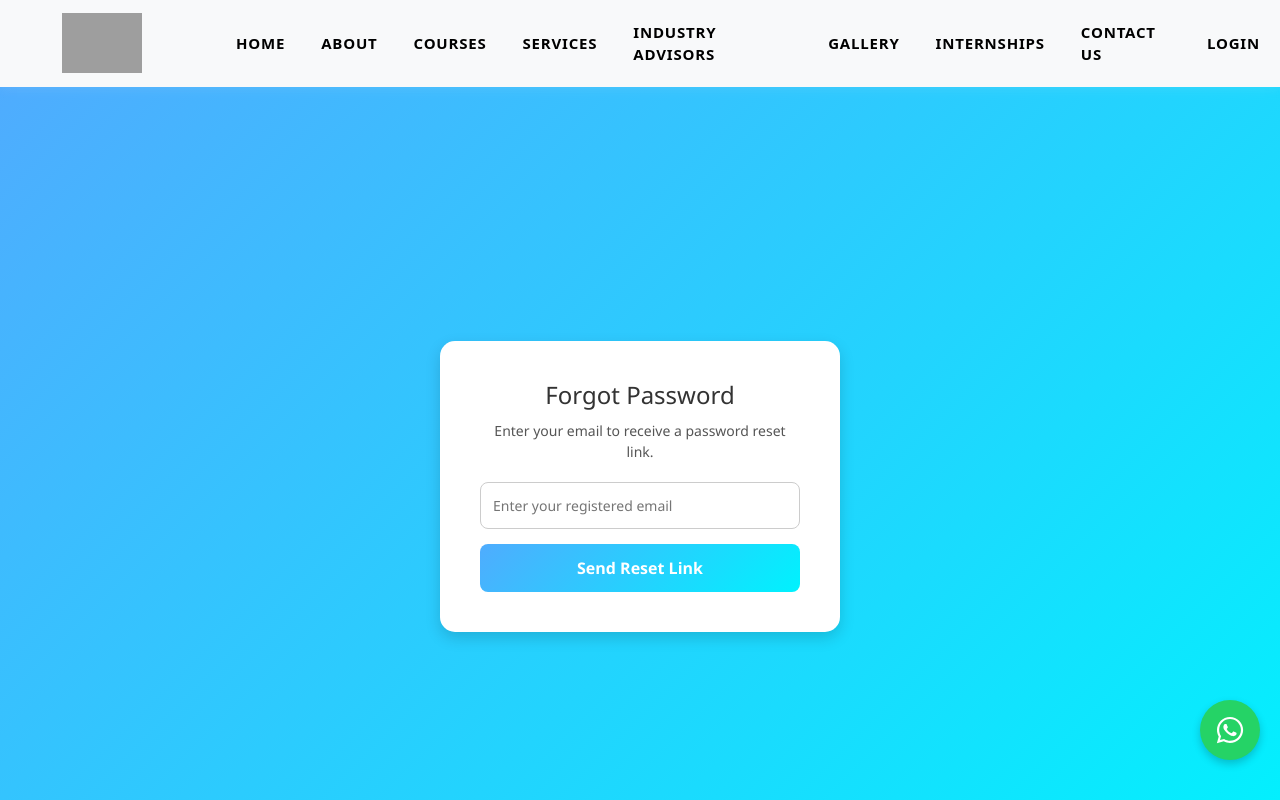
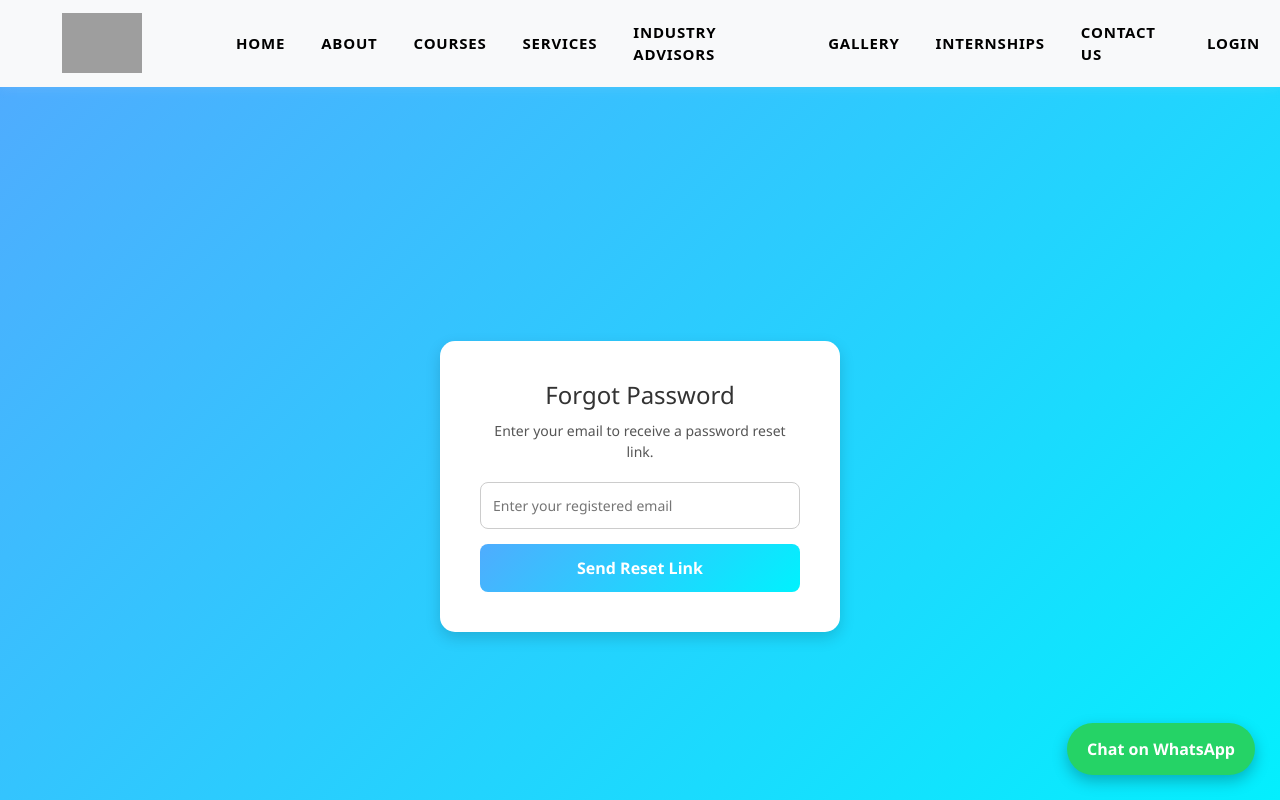
Before and after one commit to ShaikSandeep99/TechoHun-Website, a React (Create React App) app: page /forgot in a window 1280 px wide. Shown: the top 800 px of the page. Built offline with nearby package versions, Linux system fonts and the light colour scheme; grey boxes are pictures that could not be loaded.

Commit message:
add whatsapp chat bot

```diff
--- a/src/App.js
+++ b/src/App.js
@@ -1,6 +1,5 @@
 import React from 'react';
 import { BrowserRouter, Routes, Route } from 'react-router-dom';
-import { FaWhatsapp } from "react-icons/fa"; // ✅ WhatsApp icon
 
 import Navbar from './commponets/navbar';
 import Footer from './commponets/footer';
@@ -15,7 +14,9 @@ import Register from './pages/register';
 import Internship from "./pages/internships";
 import Courses from './pages/courses';
 import Login from './pages/login';
-import Forgot from'./pages/forgot';
+import Forgot from './pages/forgot';
+
+import WhatsAppChatbot from './pages/whatsapp-chat'; // <-- Import your chatbot
 
 const App = () => {
   return (
@@ -33,36 +34,13 @@ const App = () => {
         <Route path="/register" element={<Register />} />
         <Route path="/auth" element={<Login />} />
         <Route path="/Internships" element={<Internship />} />
-        <Route path="/forgot" element={<Forgot/>} />
+        <Route path="/forgot" element={<Forgot />} />
       </Routes>
 
-      {/* ✅ WhatsApp Floating Button */}
-      <a
-        href="https://wa.me/919876543210" // <-- replace with your WhatsApp number
-        target="_blank"
-        rel="noopener noreferrer"
-        style={{
-          position: "fixed",
-          bottom: "40px",
-          right: "20px",
-          backgroundColor: "#25D366",
-          color: "#fff",
-          borderRadius: "50%",
-          width: "60px",
-          height: "60px",
-          display: "flex",
-          justifyContent: "center",
-          alignItems: "center",
-          fontSize: "30px",
-          boxShadow: "0 4px 8px rgba(0,0,0,0.2)",
-          zIndex: 1000,
-          textDecoration: "none",
-        }}
-      >
-        <FaWhatsapp />
-      </a>
+      <Footer />
 
-      <Footer />
+      {/* WhatsApp chatbot floating button */}
+      <WhatsAppChatbot />
     </BrowserRouter>
   );
 };
--- a/src/pages/home.js
+++ b/src/pages/home.js
@@ -342,7 +342,7 @@ const Hero = () => {
 
     {/* Company Logos Slider Section */}
 <div className="container my-5">
-  <h2 className="fw-bold text-center mb-4" style={{ color: "#007BFF",marginBottom: "15px" }}>
+  <h2 className="fw-bold text-center" style={{ color: "#007BFF",marginBottom: "100px", marginTop: "200px" }}>
     Collaborated Companies
   </h2>
 
@@ -392,7 +392,7 @@ const Hero = () => {
 
      {/* Placement Section with Carousel */}
 <div className="container my-5">
-  <h2 className="fw-bold text-center" style={{ color: "#007BFF" }}>
+  <h2 className="fw-bold text-center" style={{ color: "#007BFF", marginTop: "140px" , marginBottom: "60px" }}>
     Our Successful Placements
   </h2>
 
--- /dev/null
+++ b/src/pages/whatsapp-chat.css
@@ -0,0 +1,158 @@
+/* Floating widget */
+.whatsapp-widget {
+  position: fixed;
+  bottom: 25px;
+  right: 25px;
+  z-index: 1000;
+  font-family: 'Segoe UI', Tahoma, Geneva, Verdana, sans-serif;
+}
+
+/* Floating button */
+.whatsapp-button {
+  background-color: #25d366;
+  color: #fff;
+  border: none;
+  border-radius: 50px;
+  padding: 14px 20px;
+  font-size: 16px;
+  font-weight: 600;
+  cursor: pointer;
+  box-shadow: 0 6px 15px rgba(0,0,0,0.25);
+  transition: transform 0.2s, box-shadow 0.2s;
+}
+
+.whatsapp-button:hover {
+  transform: translateY(-2px);
+  box-shadow: 0 8px 20px rgba(0,0,0,0.3);
+}
+
+/* Chat popup */
+.chatbot-box {
+  width: 280px;
+  background: #fff;
+  border-radius: 14px;
+  box-shadow: 0 10px 25px rgba(0,0,0,0.2);
+  overflow: hidden;
+  animation: slideUp 0.3s ease-out;
+  font-size: 14px;
+}
+
+/* Header */
+.chat-header {
+  background-color: #25d366;
+  color: white;
+  padding: 12px 15px;
+  display: flex;
+  justify-content: space-between;
+  align-items: center;
+  font-weight: 600;
+  border-top-left-radius: 14px;
+  border-top-right-radius: 14px;
+}
+
+.chat-header h4 {
+  margin: 0;
+  font-size: 15px;
+}
+
+.chat-header button {
+  background: transparent;
+  border: none;
+  color: white;
+  font-size: 18px;
+  cursor: pointer;
+  transition: transform 0.2s;
+}
+
+.chat-header button:hover {
+  transform: rotate(90deg);
+}
+
+/* Questions */
+.questions-list {
+  display: flex;
+  flex-direction: column;
+  gap: 10px;
+  padding: 12px;
+}
+
+.question-btn {
+  background-color: #f7f7f7;
+  border: none;
+  padding: 10px;
+  border-radius: 10px;
+  cursor: pointer;
+  transition: all 0.2s;
+  text-align: left;
+}
+
+.question-btn:hover {
+  background-color: #e6ffe6;
+  transform: translateX(3px);
+}
+
+/* Selected message & WhatsApp link */
+.whatsapp-link-container {
+  padding: 12px;
+  display: flex;
+  flex-direction: column;
+  gap: 10px;
+  text-align: center;
+}
+
+.user-selected {
+  font-size: 14px;
+  color: #333;
+  font-weight: 500;
+}
+
+.whatsapp-chat-link {
+  display: inline-block;
+  background-color: #25d366;
+  color: white;
+  text-decoration: none;
+  padding: 10px 15px;
+  border-radius: 12px;
+  font-weight: 600;
+  transition: all 0.2s;
+}
+
+.whatsapp-chat-link:hover {
+  background-color: #1ebe5d;
+  transform: translateY(-2px);
+}
+
+.back-btn {
+  margin-top: 5px;
+  background: #f0f0f0;
+  border: none;
+  padding: 8px;
+  border-radius: 10px;
+  cursor: pointer;
+  transition: all 0.2s;
+}
+
+.back-btn:hover {
+  background: #e6ffe6;
+  transform: translateX(-3px);
+}
+
+/* Animations */
+@keyframes slideUp {
+  from { opacity: 0; transform: translateY(15px); }
+  to { opacity: 1; transform: translateY(0); }
+}
+
+/* Responsive for mobile */
+@media (max-width: 480px) {
+  .chatbot-box {
+    width: 90%;
+    right: 5%;
+    bottom: 80px;
+  }
+
+  .whatsapp-button {
+    padding: 12px 16px;
+    font-size: 14px;
+  }
+}
--- /dev/null
+++ b/src/pages/whatsapp-chat.js
@@ -0,0 +1,77 @@
+import React, { useState } from "react";
+import "./whatsapp-chat.css"; // We'll style it
+
+const WhatsAppChatbot = () => {
+  const [open, setOpen] = useState(false);
+  const [selectedQuestion, setSelectedQuestion] = useState("");
+
+ const questions = [
+  "Course price details",
+  "Information about upcoming workshops",
+  "Career guidance or mentorship",
+  "Contact details or office location",
+  "Other queries"
+];
+  const phoneNumber = "9392227189"; // Your WhatsApp number
+
+  const handleQuestionClick = (q) => {
+    setSelectedQuestion(q);
+  };
+
+  const whatsappLink = `https://wa.me/${phoneNumber}?text=${encodeURIComponent(
+    selectedQuestion || "Hello, I want to chat!"
+  )}`;
+
+  return (
+    <div className="whatsapp-widget">
+      {!open && (
+        <button
+          className="whatsapp-button"
+          onClick={() => setOpen(true)}
+        >
+          Chat on WhatsApp
+        </button>
+      )}
+
+      {open && (
+        <div className="chatbot-box">
+          <div className="chat-header">
+            <h4>Hi! How can I help you?</h4>
+            <button onClick={() => setOpen(false)}>X</button>
+          </div>
+
+          {!selectedQuestion ? (
+            <div className="questions-list">
+              {questions.map((q, i) => (
+                <button
+                  key={i}
+                  className="question-btn"
+                  onClick={() => handleQuestionClick(q)}
+                >
+                  {q}
+                </button>
+              ))}
+            </div>
+          ) : (
+            <div className="whatsapp-link-container">
+              <p>You selected: "{selectedQuestion}"</p>
+              <a
+                href={whatsappLink}
+                target="_blank"
+                rel="noopener noreferrer"
+                className="whatsapp-chat-link"
+              >
+                Continue on WhatsApp
+              </a>
+              <button onClick={() => setSelectedQuestion("")}>
+                Back
+              </button>
+            </div>
+          )}
+        </div>
+      )}
+    </div>
+  );
+};
+
+export default WhatsAppChatbot;
```
